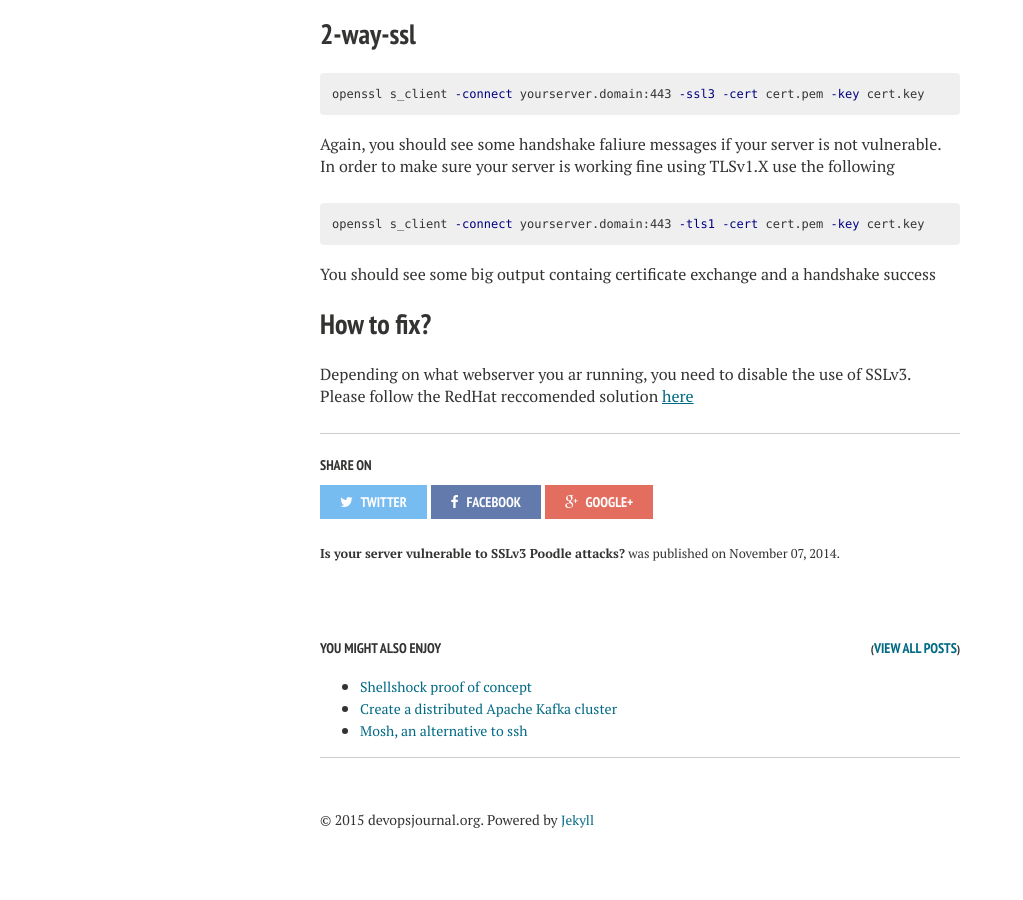
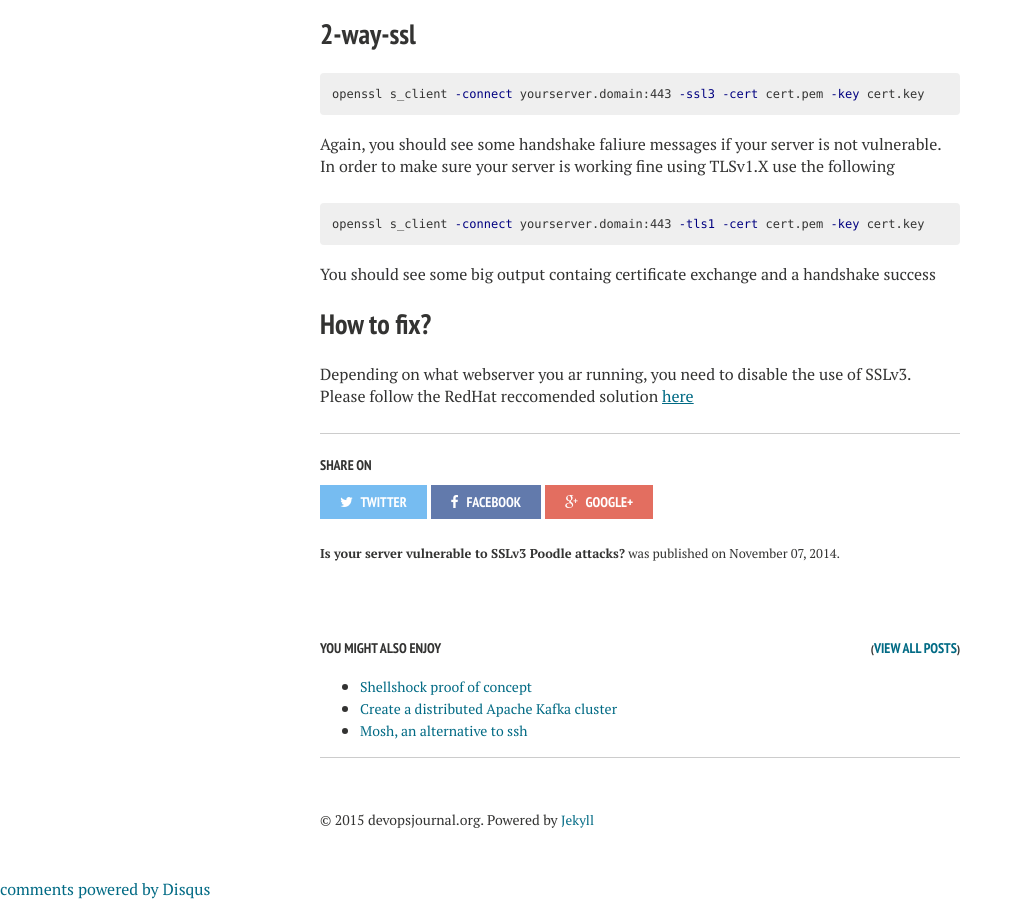
Before and after one commit to andreisid/andreisid.github.io, a Jekyll site: the page built from _posts/2014-11-07-teck-if-your-server-is-vulnerable-to-sslv3-poodle-attacks.markdown, in a window 1280 px wide and 900 px high, scrolled down 1061 px. Shown: the whole window, without its empty margins (0-1023 px from the left). Built offline with Jekyll 4.4.1, drawn with Linux system fonts in a browser that asks for light colours; nearby versions of some CDN libraries; comment, search, counter and statistics services are not loaded; before the commit the page ends 1939 px from its top, so only the background shows below that; part of the change alters nothing that is shown.

Commit message:
Update _config.yml

```diff
--- a/_config.yml
+++ b/_config.yml
@@ -31,7 +31,7 @@ owner:
   avatar: tux-256x256.png
   bio: "Linux engineer, devops enthusiast"
   email: admin@devopsjournal.org
-  disqus-shortname:
+  disqus-shortname: andrei
   twitter: #username
   facebook: #username
   google:
```
